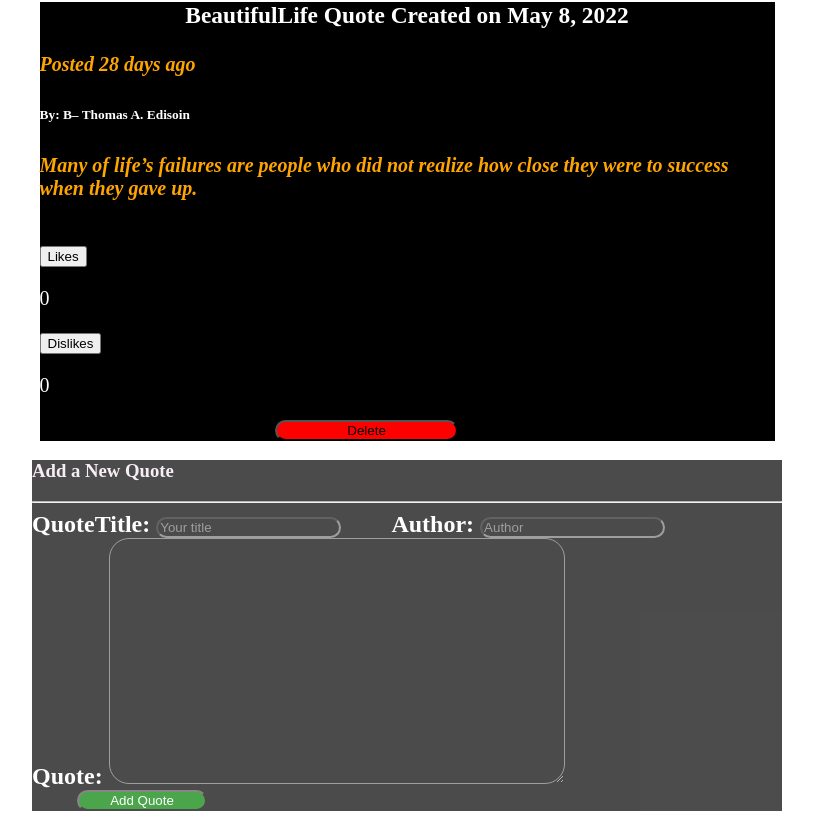
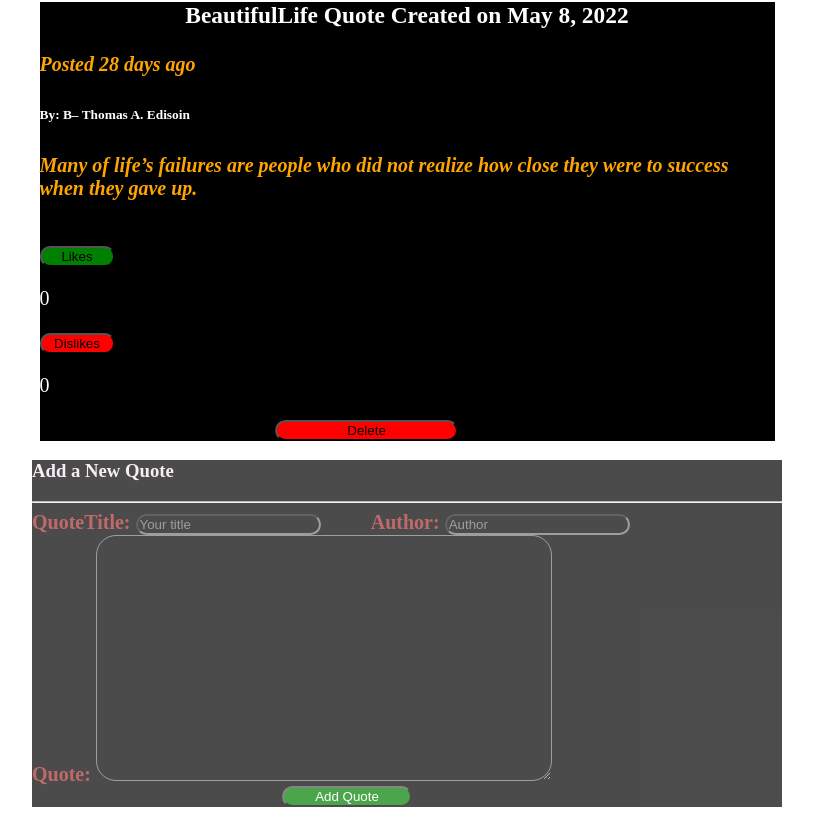
Before and after one commit to kelvinkip/Project-quotes, an Angular app: page / in a window 1280 px wide. Shown: the part 1420-2239 px from the top of the page, without its empty margins (376-1189 px from the left). Built offline with nearby package versions, Linux system fonts and the light colour scheme.

Commit message:
style the like and dislike button

```diff
--- a/src/app/quote-form/quote-form.component.css
+++ b/src/app/quote-form/quote-form.component.css
@@ -10,8 +10,8 @@
 }
 label {
   margin-bottom: 5%;
-  font-size: 1.5rem;
-  color: #ffffff;
+  font-size: 20px;
+  color: brown;
   font-weight: bold;
 }
 
@@ -27,7 +27,7 @@ label {
   background-color: green;
   width: 130px;
   border-radius: 20px;
-  margin-left: 45px;
+  margin-left: 250px;
 }
 .formg-roup{
   margin-left: 650px;
--- a/src/app/updown/updown.component.css
+++ b/src/app/updown/updown.component.css
@@ -27,3 +27,13 @@
     float:right;
     font-family: 'Handlee', cursive;
   }
+  .btn{
+    background-color: green;
+    border-radius: 10px;
+    width: 75px;
+  }
+  .btn1{
+    background-color: red;
+    border-radius: 10px;
+    width: 75px;
+  }
--- a/src/app/updown/updown.component.html
+++ b/src/app/updown/updown.component.html
@@ -4,7 +4,7 @@
   <p class="fs-3">{{numberOfupvotes}}</p>
   </div>
   <div class="d-flex">
-  <button class="btn btn-danger me-4" (click)="dislikes()">Dislikes</button>
+  <button class="btn1 btn-danger me-4" (click)="dislikes()">Dislikes</button>
   <p class="fs-3"> {{numberOfdownvotes}}</p>
   </div>
 </div>
```
